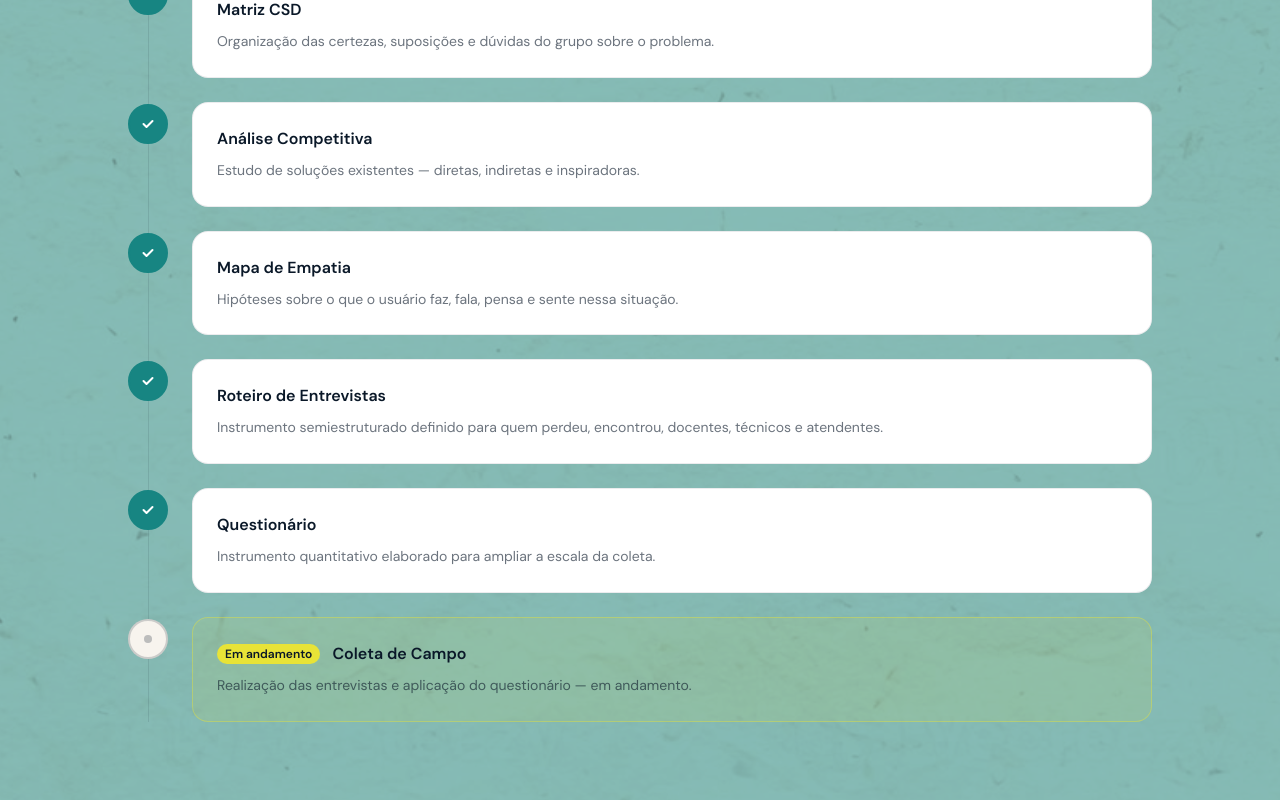
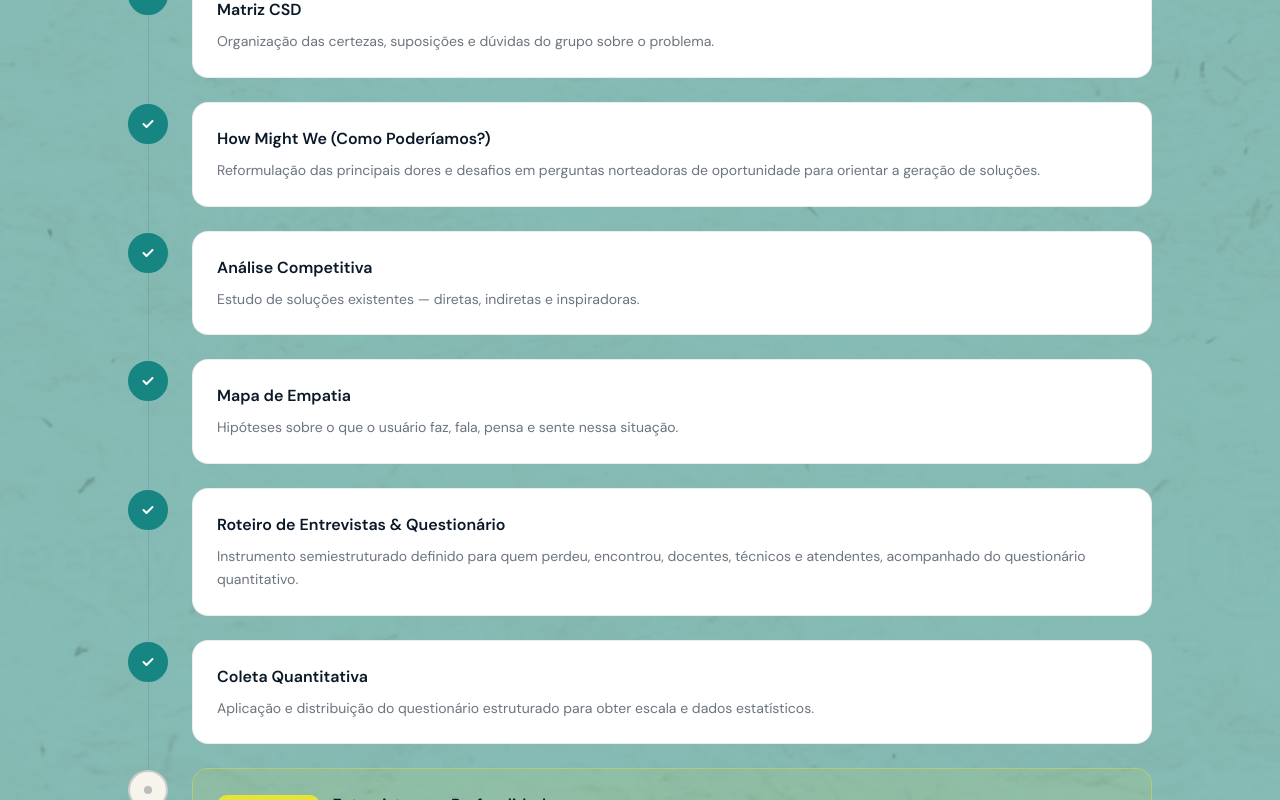
Before and after one commit to LabreCoder/UFFa, a React (Vite) app in the folder site/: page / in a window 1280 px wide. Shown: the part 2740-3540 px from the top of the page. Built offline with nearby package versions, Linux system fonts and the light colour scheme; the HTML template or start-up script is replaced by a standard one.

Commit message:
Update research.ts

```diff
--- a/site/src/data/research.ts
+++ b/site/src/data/research.ts
@@ -29,6 +29,11 @@ export const RESEARCH_STEPS: ResearchStep[] = [
     done: true,
   },
   {
+    label: "How Might We (Como Poderíamos?)",
+    desc: "Reformulação das principais dores e desafios em perguntas norteadoras de oportunidade para orientar a geração de soluções.",
+    done: true,
+  },
+  {
     label: "Análise Competitiva",
     desc: "Estudo de soluções existentes — diretas, indiretas e inspiradoras.",
     done: true,
@@ -39,22 +44,23 @@ export const RESEARCH_STEPS: ResearchStep[] = [
     done: true,
   },
   {
-    label: "Roteiro de Entrevistas",
-    desc: "Instrumento semiestruturado definido para quem perdeu, encontrou, docentes, técnicos e atendentes.",
+    label: "Roteiro de Entrevistas & Questionário",
+    desc: "Instrumento semiestruturado definido para quem perdeu, encontrou, docentes, técnicos e atendentes, acompanhado do questionário quantitativo.",
     done: true,
   },
   {
-    label: "Questionário",
-    desc: "Instrumento quantitativo elaborado para ampliar a escala da coleta.",
+    label: "Coleta Quantitativa",
+    desc: "Aplicação e distribuição do questionário estruturado para obter escala e dados estatísticos.",
     done: true,
   },
   {
-    label: "Coleta de Campo",
-    desc: "Realização das entrevistas e aplicação do questionário — em andamento.",
+    label: "Entrevistas em Profundidade",
+    desc: "Realização de conversas qualitativas semiestruturadas com os perfis para aprofundar narrativas e mapear gargalos reais.",
     done: false,
   },
 ];
 
+// Matriz inicial (Antes da consultoria)
 export const CSD_DATA: CsdData = {
   certezas: [
     "É uma dor dos alunos da UFF",
@@ -84,6 +90,75 @@ export const CSD_DATA: CsdData = {
   ],
 };
 
+// Matriz refinada após a consultoria com as correções (certezas com links de embasamento)
+export const CSD_DATA_AFTER = {
+  suposicoes: [...CSD_DATA.suposicoes],
+  duvidas: [...CSD_DATA.duvidas],
+  certezas: [
+    {
+      texto: "É uma dor dos alunos da UFF",
+      link: {
+        rotulo: "Relatos e discussões discentes",
+        url: "https://www.uff.br",
+      },
+    },
+    {
+      texto: "É necessário um canal de divulgação da nossa solução",
+      link: {
+        rotulo: "Diretrizes de comunicação UFF",
+        url: "https://www.uff.br/comunicacao",
+      },
+    },
+    {
+      texto: "Há muita desinformação sobre como recuperar objetos perdidos",
+      link: {
+        rotulo: "Mapeamento dos postos de atendimento",
+        url: "https://www.uff.br",
+      },
+    },
+    {
+      texto: "Há muita desinformação sobre como devolver objetos achados",
+      link: {
+        rotulo: "Normas de recolha e devolução",
+        url: "https://www.uff.br",
+      },
+    },
+    {
+      texto: "O projeto tem como objetivo facilitar a conexão entre quem perdeu e quem encontrou um objeto",
+      link: {
+        rotulo: "Declaração de escopo e proposta de valor",
+        url: "https://www.uff.br",
+      },
+    },
+    {
+      texto: "A plataforma pode possuir filtros por campus, categoria e período",
+      link: {
+        rotulo: "Requisitos funcionais de busca",
+        url: "https://www.uff.br",
+      },
+    },
+    {
+      texto: "O sistema pode registrar data e local onde o objeto foi encontrado/perdido",
+      link: {
+        rotulo: "Estrutura geográfica dos campi",
+        url: "https://www.uff.br/campi",
+      },
+    },
+    {
+      texto: "A plataforma poderia permitir o cadastro de objetos perdidos e encontrados",
+      link: {
+        rotulo: "Benchmark e arquitetura de formulários",
+        url: "https://www.uff.br",
+      },
+    },
+  ],
+};
+
+export const CSD_COMPARATIVE = {
+  before: CSD_DATA,
+  after: CSD_DATA_AFTER,
+};
+
 export const COMPETITORS: CompetitorGroup[] = [
   {
     group: "Diretos",
@@ -111,8 +186,8 @@ export const COMPETITORS: CompetitorGroup[] = [
   {
     group: "Inspiradores",
     color: "uffa-yellow",
-    bg: "bg-uffa-yellow/15",
-    border: "border-uffa-yellow/40",
+    bg: "bg-uffa-gold/15",
+    border: "border-uffa-gold/40",
     dot: "bg-amber-400",
     items: [
       { name: "Tinder", obs: "Modelo de match bilateral — potencial para conectar perda e achado de forma eficiente" },
@@ -154,8 +229,8 @@ export const EMPATHY_DATA: EmpathyQuadrant[] = [
   {
     quadrant: "FALA",
     icon: "💬",
-    color: "bg-uffa-yellow/20 border-uffa-yellow/40",
-    header: "text-uffa-yellow",
+    color: "bg-uffa-gold/20 border-uffa-gold/40",
+    header: "text-uffa-gold",
     items: [
       "Não conseguem encontrar",
       '"Me dei mal!"',
@@ -171,8 +246,8 @@ export const EMPATHY_DATA: EmpathyQuadrant[] = [
   {
     quadrant: "PENSA",
     icon: "💭",
-    color: "bg-uffa-green/10 border-uffa-green/25",
-    header: "text-uffa-green",
+    color: "bg-uffa-tractorgreen/10 border-uffa-tractorgreen/25",
+    header: "text-uffa-tractorgreen",
     items: [
       "Mais divulgação",
       "Pedir documento e registrar quem pegou",
```
